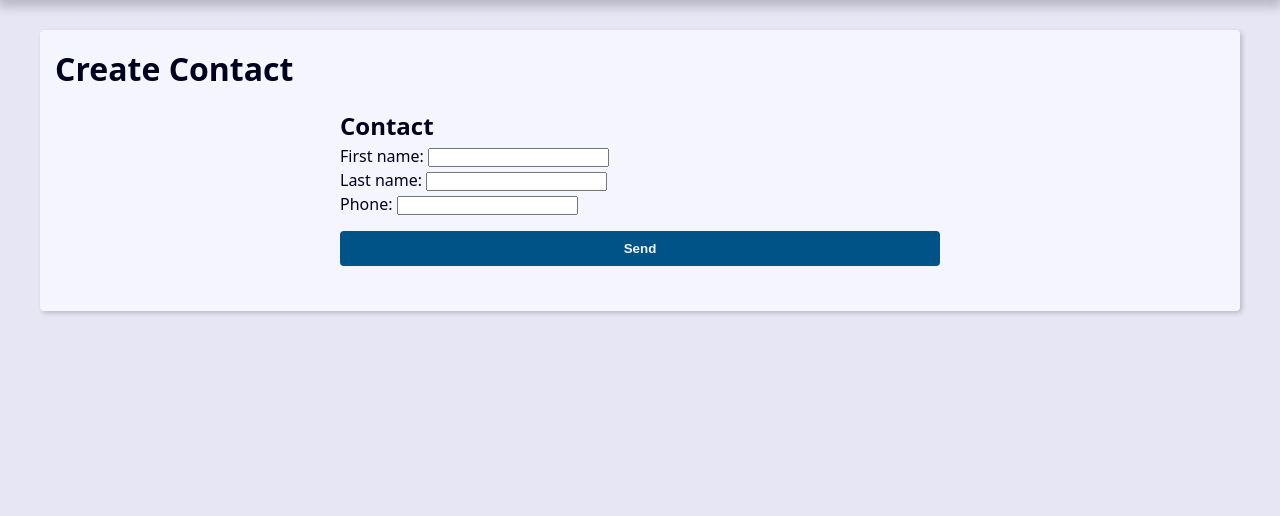
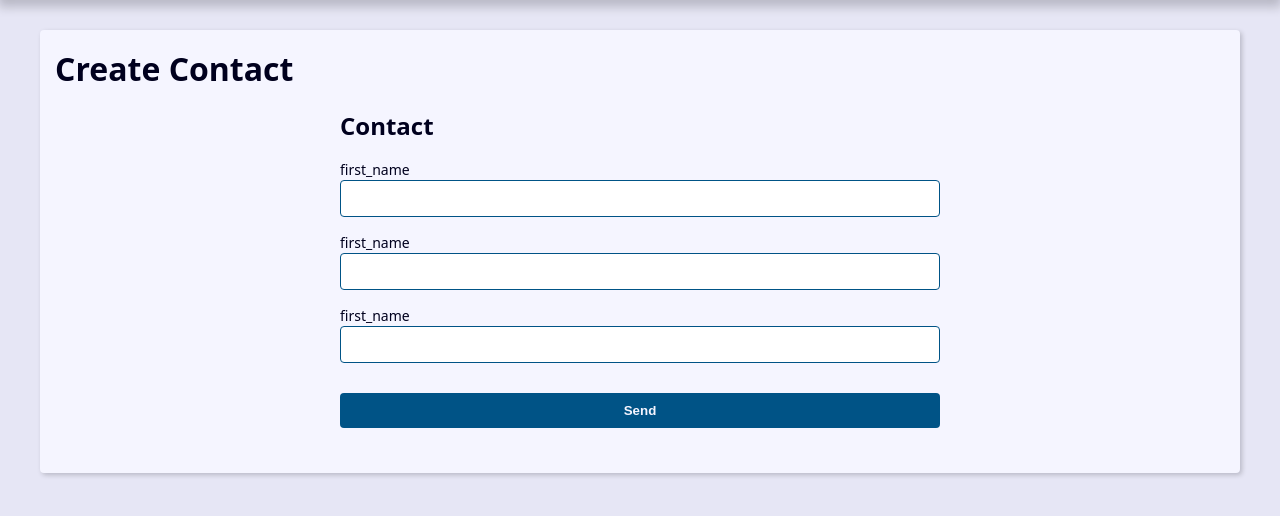
Before and after one commit to ecopque/schedule_project, a Django app: page /contacts/create in a window 1280 px wide. Shown: the part 239-755 px from the top of the page. Run offline with Django 5.2, Linux system fonts and the light colour scheme.

Commit message:
Working on forms.

```diff
--- a/contact/templates/contact/create.html
+++ b/contact/templates/contact/create.html
@@ -12,26 +12,28 @@
     >
 
     {% csrf_token %}
+    <!--
+    <table>
+      {{ form }} ## # my_project/contact/views/contact_forms.py
+    </table>
+    -->
 
-    <table>
-      {{ form }}
-    </table>
-
-    <!--
       <div class="form-content">
-        <div class="form-group">
-          <label for="id_first_name">first_name</label>
-          <input type="text" name="first_name" maxlength="255" id="id_first_name">
-        </div>
-
+        {% for field in form %} <!-- ## # my_project/contact/views/contact_forms.py -->
+          <div class="form-group">
+            <label for="id_first_name">first_name</label>
+            <input type="text" name="first_name" maxlength="255" id="id_first_name">
+          </div>
+        {% endfor %}
+        <!--
         <div class="form-content">
           <div class="form-group">
             <label for="id_last_name">last_name</label>
             <input type="text" name="last_name" maxlength="255" id="id_last_name">
           </div>
         </div>
+        -->
       </div>
-    -->
 
       <div class="form-content">
         <div class="form-group">
--- a/contact/urls.py
+++ b/contact/urls.py
@@ -2,7 +2,7 @@
 
 from django.urls import path
 # from contact import views as contact_views # my_project/contact/contact_views.py
-from contact.views import contact_views, contact_forms ##
+from contact.views import contact_views, contact_forms
 
 # app_name = 'contact'
 urlpatterns = [
--- a/contact/views/contact_forms.py
+++ b/contact/views/contact_forms.py
@@ -11,7 +11,7 @@ from django import forms ##
 class cls_contactform(forms.ModelForm): ##
     class Meta: ##
         model = cls_contact ##
-        fields = ('first_name', 'last_name', 'phone',) ##
+        fields = ('first_name', 'last_name', 'phone',) ## (# my_project/contact/templates/contact/create.html)
 
 def func_create(request):
     # if request.method == 'POST':
```
